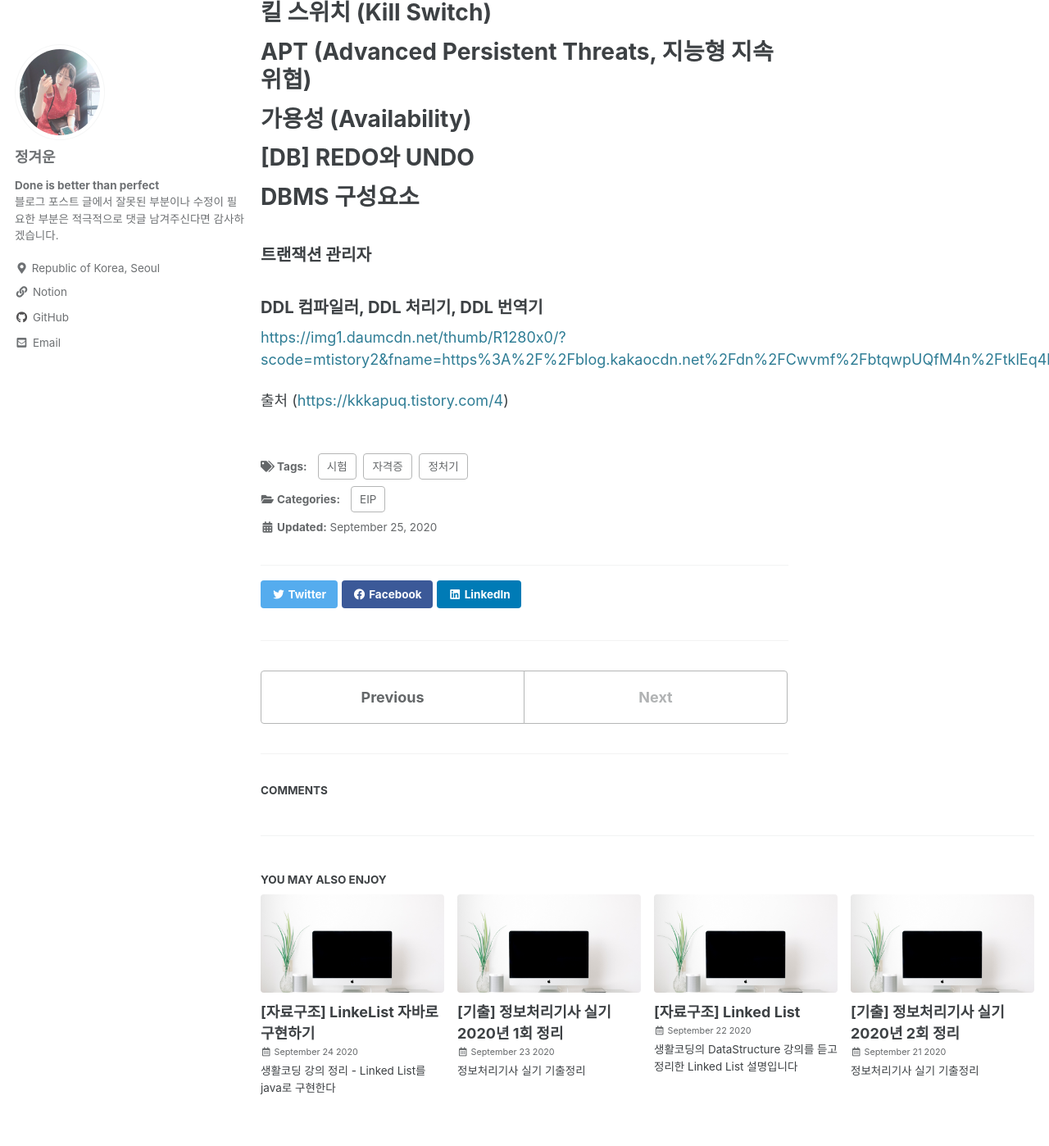
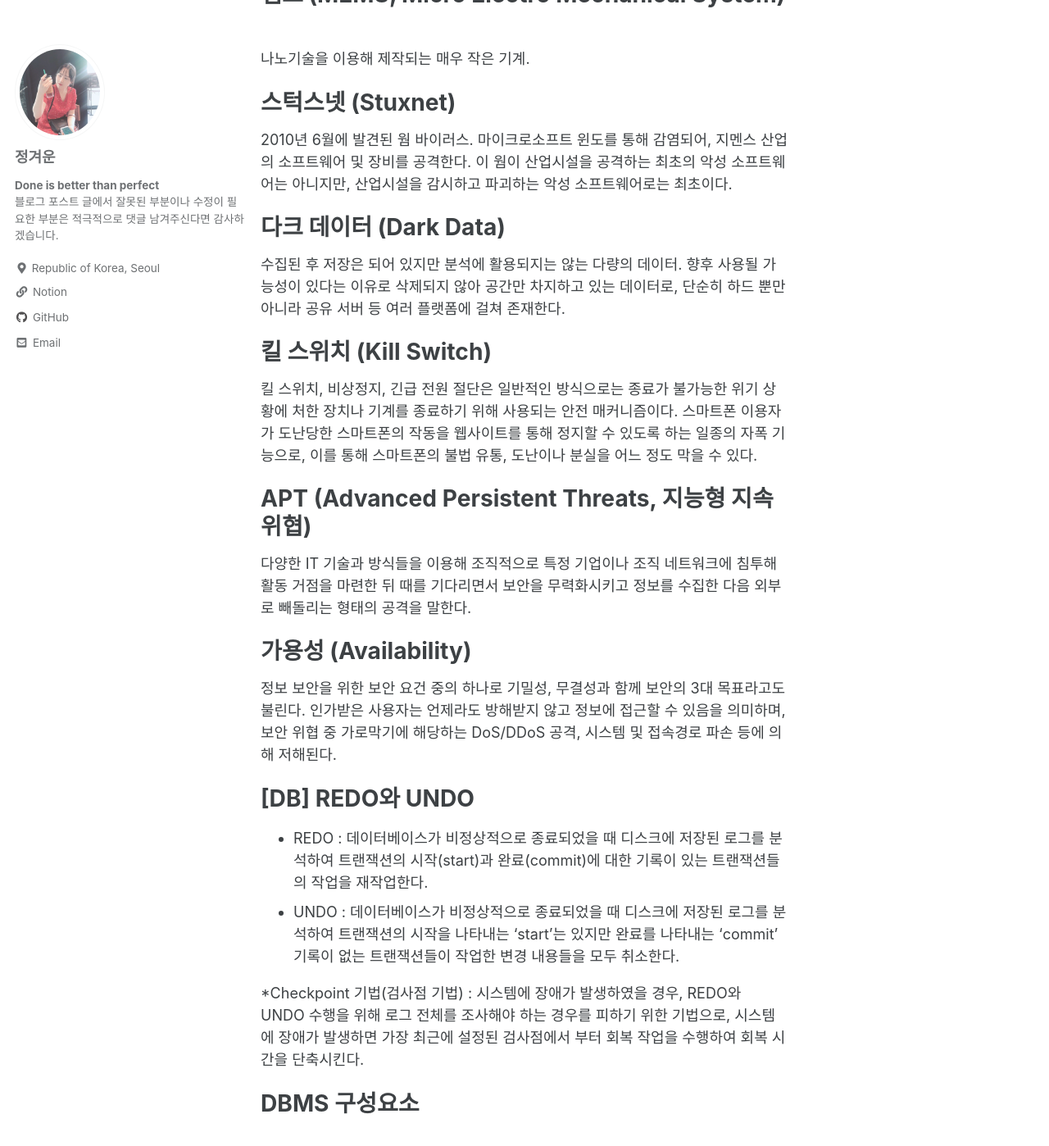
Before and after one commit to grey920/grey920.github.io, a Jekyll site: the page built from _posts/2020-09-25-exam-2019_2.md, in a window 1280 px wide and 1400 px high, scrolled down 2545 px. Shown: the whole window at 82% size. Built offline with Jekyll 4.4.1, drawn with Linux system fonts in a browser that asks for light colours; cached includes are drawn as plain includes; comment, search, counter and statistics services are not loaded; some of the changed text lies outside the part shown.

Commit message:
[2020-09-26] 2019년 2회 정처기 실기 정리 내용 추가

```diff
--- a/_posts/2020-09-25-exam-2019_2.md
+++ b/_posts/2020-09-25-exam-2019_2.md
@@ -69,27 +69,52 @@ IaaS 형태의 클라우드 컴퓨팅 오픈 소스 프로젝트. 2012년 창설
 
 # QoS (Quality of Service, 서비스 품질)
 
+다른 응용 프로그램, 사용자, 데이터 흐름 등에 우선 순위를 정하여 데이터 전송에 특정 수준의 성능을 보장하기 위한 능력을 말한다.
+
 # 지그비 (Zigbee)
+
+소형, 저전력 디지털 라디오를 이용해 개인 통신망을 구성하여 통신하기 위한 표준 기술. IEEE 802.15표준을 기반으로 만들어졌다.
 
 # 멤스 (MEMS, Micro Electro Mechanical System)
 
+나노기술을 이용해 제작되는 매우 작은 기계.
+
 # 스턱스넷 (Stuxnet)
 
-# 다크데이터 (Dark Data)
+2010년 6월에 발견된 웜 바이러스. 마이크로소프트 윈도를 통해 감염되어, 지멘스 산업의 소프트웨어 및 장비를 공격한다. 이 웜이 산업시설을 공격하는 최초의 악성 소프트웨어는 아니지만, 산업시설을 감시하고 파괴하는 악성 소프트웨어로는 최초이다.
+
+# 다크 데이터 (Dark Data)
+
+수집된 후 저장은 되어 있지만 분석에 활용되지는 않는 다량의 데이터. 향후 사용될 가능성이 있다는 이유로 삭제되지 않아 공간만 차지하고 있는 데이터로, 단순히 하드 뿐만 아니라 공유 서버 등 여러 플랫폼에 걸쳐 존재한다.
 
 # 킬 스위치 (Kill Switch)
 
+킬 스위치, 비상정지, 긴급 전원 절단은 일반적인 방식으로는 종료가 불가능한 위기 상황에 처한 장치나 기계를 종료하기 위해 사용되는 안전 매커니즘이다. 스마트폰 이용자가 도난당한 스마트폰의 작동을 웹사이트를 통해 정지할 수 있도록 하는 일종의 자폭 기능으로, 이를 통해 스마트폰의 불법 유통, 도난이나 분실을 어느 정도 막을 수 있다.
+
 # APT (Advanced Persistent Threats, 지능형 지속 위협)
+
+다양한 IT 기술과 방식들을 이용해 조직적으로 특정 기업이나 조직 네트워크에 침투해 활동 거점을 마련한 뒤 때를 기다리면서 보안을 무력화시키고 정보를 수집한 다음 외부로 빼돌리는 형태의 공격을 말한다.
 
 # 가용성 (Availability)
 
+정보 보안을 위한 보안 요건 중의 하나로 기밀성, 무결성과 함께 보안의 3대 목표라고도 불린다. 인가받은 사용자는 언제라도 방해받지 않고 정보에 접근할 수 있음을 의미하며, 보안 위협 중 가로막기에 해당하는 DoS/DDoS 공격, 시스템 및 접속경로 파손 등에 의해 저해된다.
+
 # [DB] REDO와 UNDO
+
+- REDO : 데이터베이스가 비정상적으로 종료되었을 때 디스크에 저장된 로그를 분석하여 트랜잭션의 시작(start)과 완료(commit)에 대한 기록이 있는 트랜잭션들의 작업을 재작업한다.
+- UNDO : 데이터베이스가 비정상적으로 종료되었을 때 디스크에 저장된 로그를 분석하여 트랜잭션의 시작을 나타내는 'start'는 있지만 완료를 나타내는 'commit' 기록이 없는 트랜잭션들이 작업한 변경 내용들을 모두 취소한다.
+
+*Checkpoint 기법(검사점 기법) : 시스템에 장애가 발생하였을 경우, REDO와 UNDO 수행을 위해 로그 전체를 조사해야 하는 경우를 피하기 위한 기법으로, 시스템에 장애가 발생하면 가장 최근에 설정된 검사점에서 부터 회복 작업을 수행하여 회복 시간을 단축시킨다.
 
 # DBMS 구성요소
 
 ### 트랜잭션 관리자
 
-### DDL 컴파일러, DDL 처리기, DDL 번역기
+디스크 공간 관리자, 버퍼 관리자와 파일 및 인덱스 관리 계층과 더불어 트랜잭션을 관리
+
+### DDL 컴파일러(= DDL 처리기, DDL 번역기 )
+
+DDL로 명세된 스키마 정의를 내부형태, 즉 메타 데이터로 처리하여 시스템 카탈로그에 저장한다.
 
 [https://img1.daumcdn.net/thumb/R1280x0/?scode=mtistory2&fname=https%3A%2F%2Fblog.kakaocdn.net%2Fdn%2FCwvmf%2FbtqwpUQfM4n%2FtklEq4kQMIMyWskgZd31xk%2Fimg.png](https://img1.daumcdn.net/thumb/R1280x0/?scode=mtistory2&fname=https%3A%2F%2Fblog.kakaocdn.net%2Fdn%2FCwvmf%2FbtqwpUQfM4n%2FtklEq4kQMIMyWskgZd31xk%2Fimg.png)
 
```
